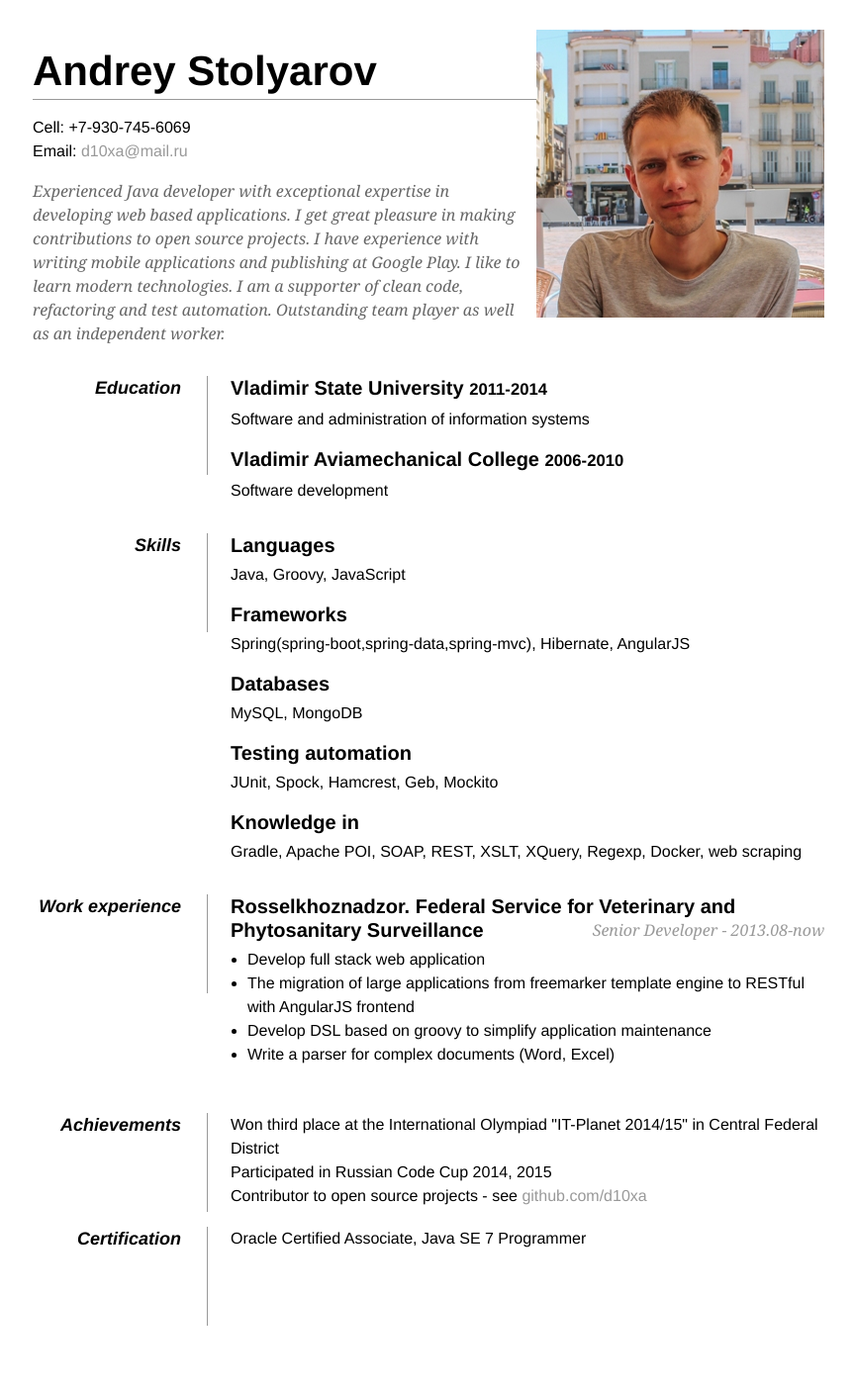
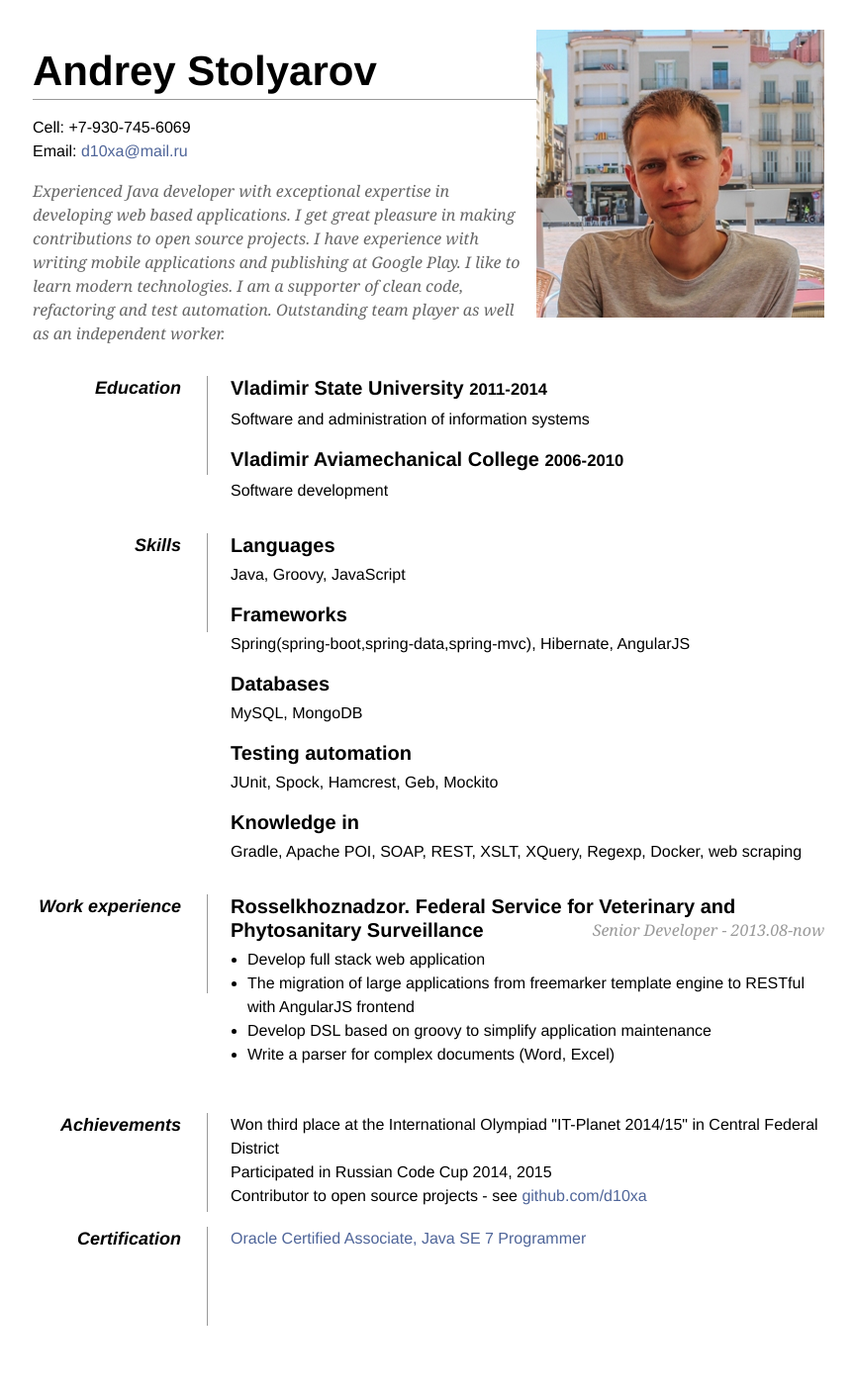
Before and after one commit to d10xa/d10xa.github.io, a Jekyll site: the page built from resume.html, in a window 1280 px wide. Shown: the whole page at 99% size, without its empty margins (207-1071 px from the left). Built offline with Jekyll 4.4.1, drawn with Linux system fonts in a browser that asks for light colours.

```diff
--- a/resume.html
+++ b/resume.html
@@ -17,7 +17,7 @@ permalink: /resume/
         h2 { font-size: 20px; margin: 0 0 6px 0; position: relative; }
         h2 span { position: absolute; bottom: 0; right: 0; font-style: italic; font-family: Georgia, Serif; font-size: 16px; color: #999; font-weight: normal; }
         p { margin: 0 0 16px 0; }
-        a { color: #999; text-decoration: none}
+        a { color: #4f6599; text-decoration: none}
         ul { margin: 0 0 32px 17px; }
         #objective { width: 500px; float: left; }
         #objective p { font-family: Georgia, Serif; font-style: italic; color: #666; }
@@ -106,7 +106,7 @@ permalink: /resume/
         <dd class="clear"></dd>
 
         <dt>Certification</dt>
-        <dd>Oracle Certified Associate, Java SE 7 Programmer</dd>
+        <dd><a href="https://www.youracclaim.com/badges/72e1b388-04db-4be2-b330-beb58adaf57a/public_url">Oracle Certified Associate, Java SE 7 Programmer</a></dd>
 
         <dd class="clear"></dd>
     </dl>
```
